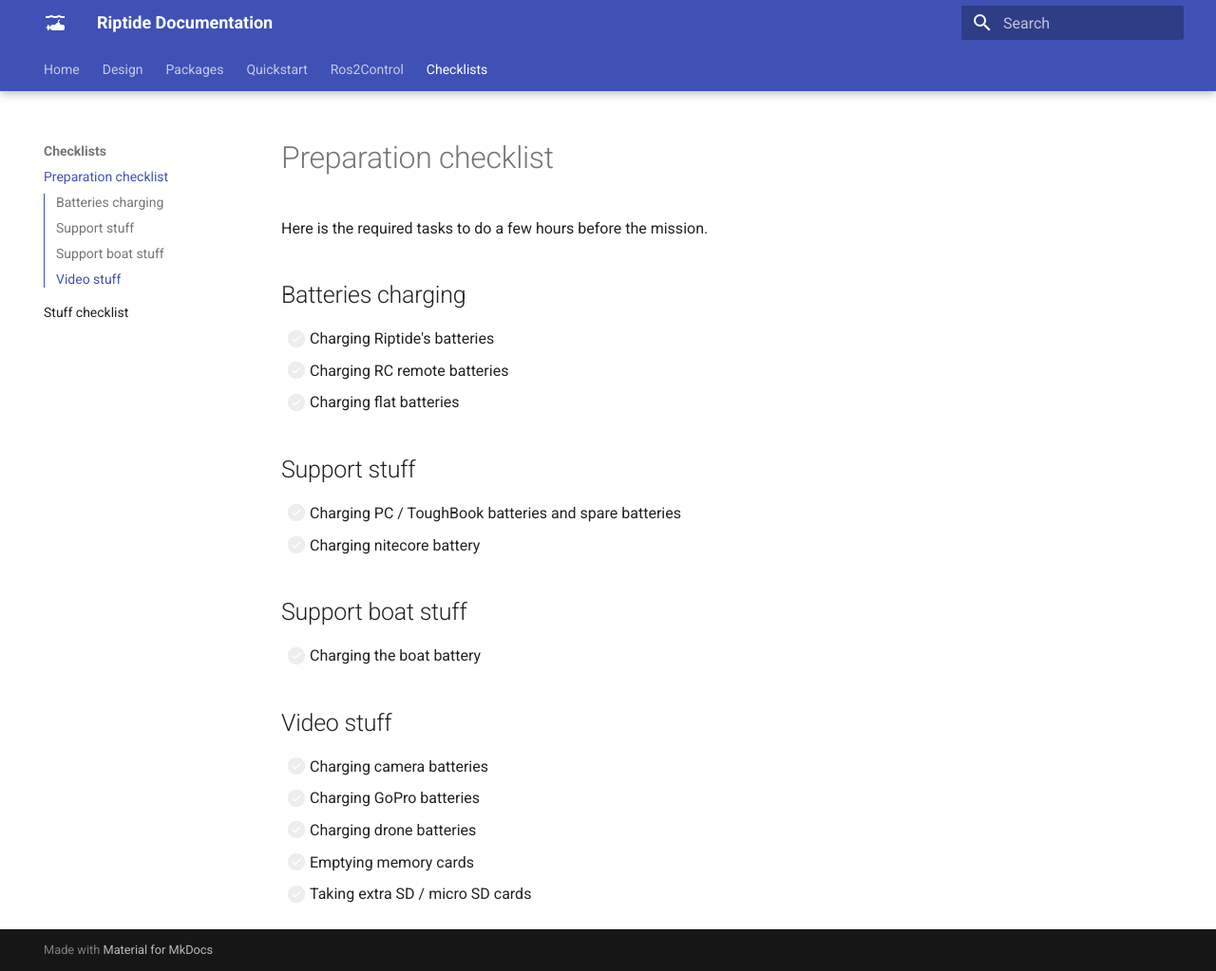
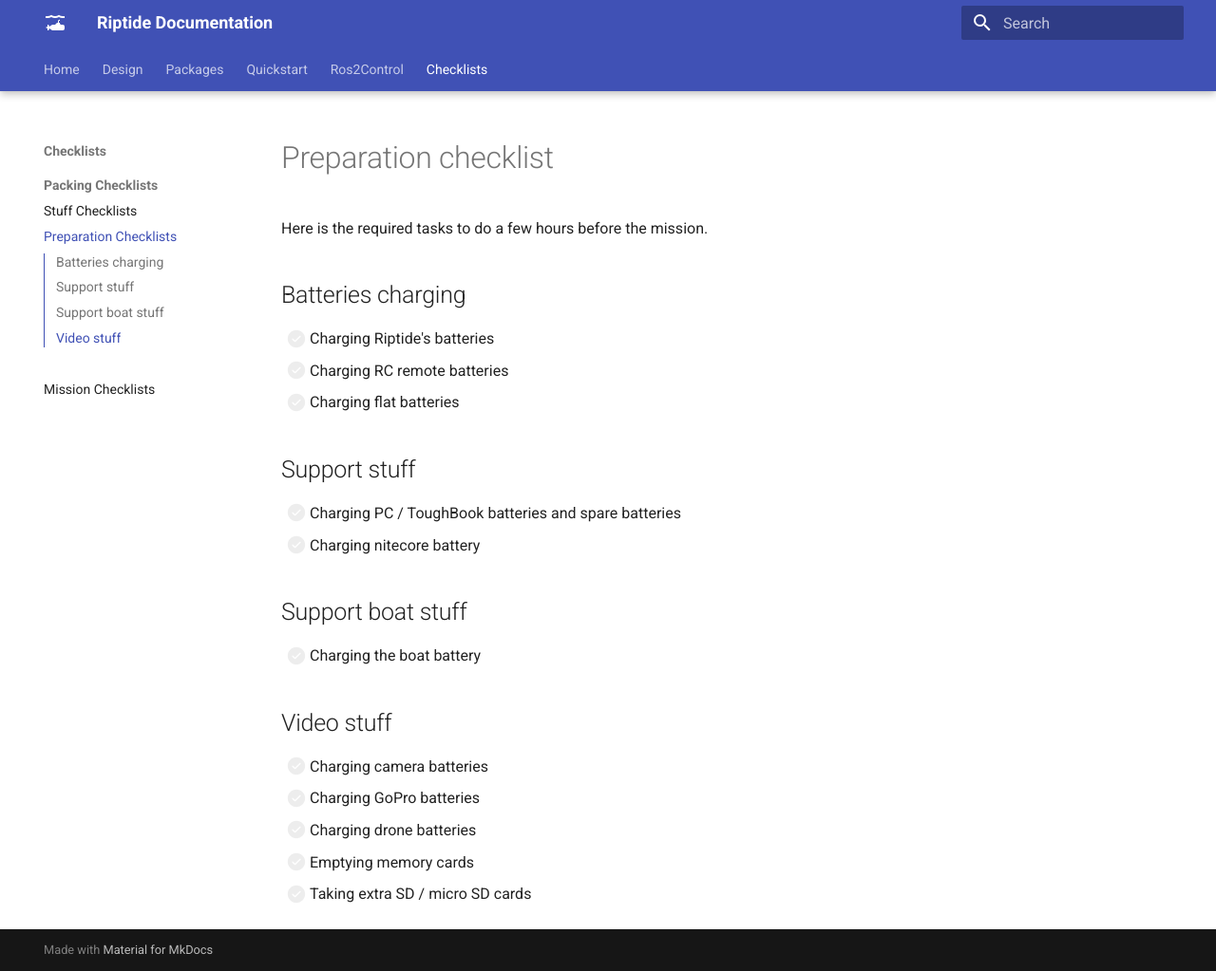
Before and after one commit to Riptide-team/riptide-team.github.io, an MkDocs documentation site: the page built from docs/checklists/preparation_checklist.md, in a window 1280 px wide and 1023 px high. Shown: the whole window at 95% size. Built offline with MkDocs 1.6.1 and Material for MkDocs 9.7.7, drawn with Linux system fonts in a browser that asks for light colours.

Commit message:
Adding Mission checklist

```diff
--- a/mkdocs.yml
+++ b/mkdocs.yml
@@ -29,8 +29,10 @@ nav:
         - orthogonal_controller: ros2control/controllers/orthogonal_controller.md
         - riptide_controller: ros2control/controllers/riptide_controller.md
     - Checklists:
-        - mission/preparation_checklist.md
-        - mission/stuff_checklist.md
+      - Packing Checklists:
+        - Stuff Checklists: checklists/stuff_checklist.md
+        - Preparation Checklists: checklists/preparation_checklist.md
+      - Mission Checklists: checklists/mission_checklist.md
 
 theme:
   name: material
```
Also changed, not shown: docs/checklists/mission_checklist.md (added, +24 -0 lines), docs/checklists/preparation_checklist.md (renamed from docs/mission/preparation_checklist.md), docs/checklists/stuff_checklist.md (renamed from docs/mission/stuff_checklist.md).
